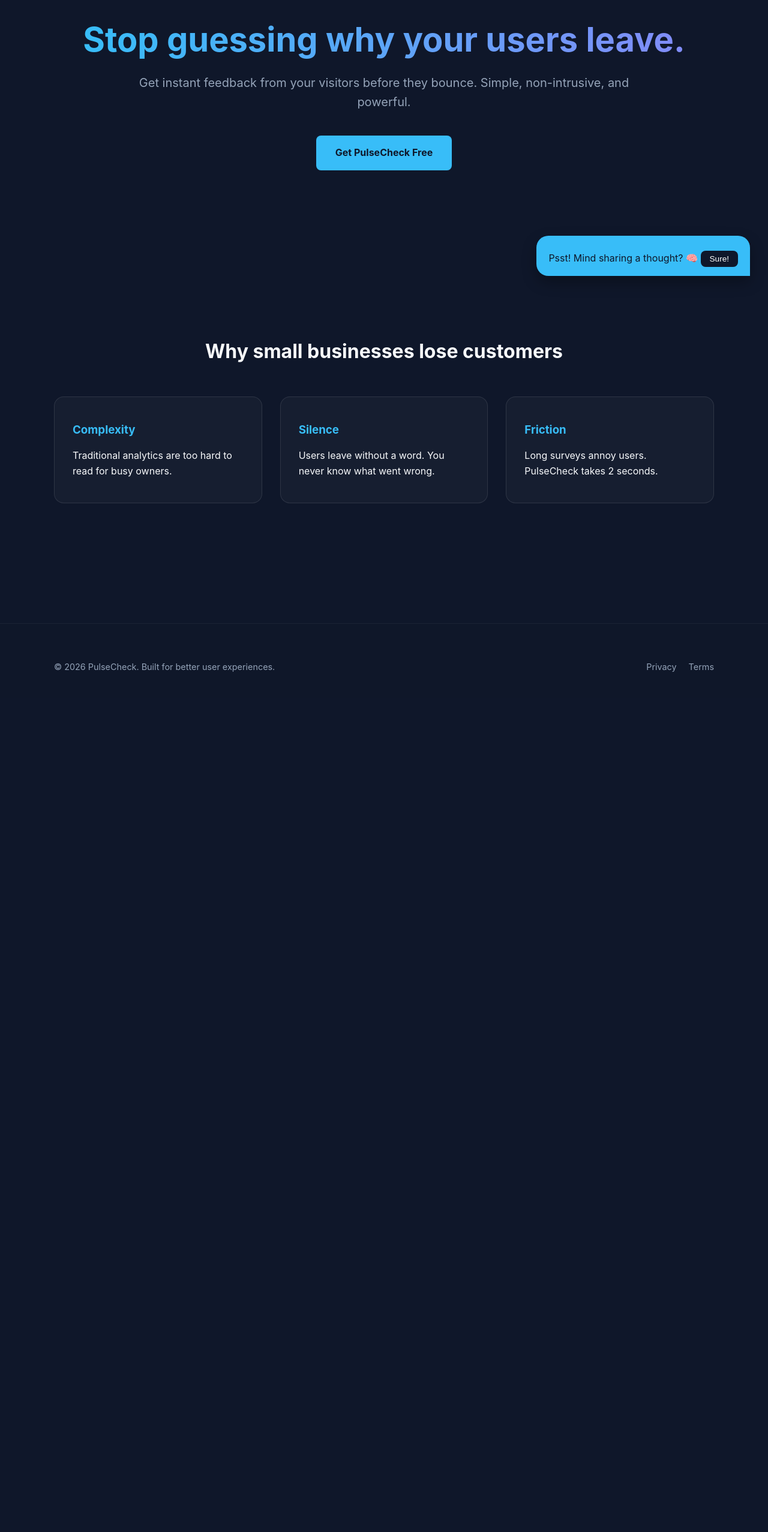
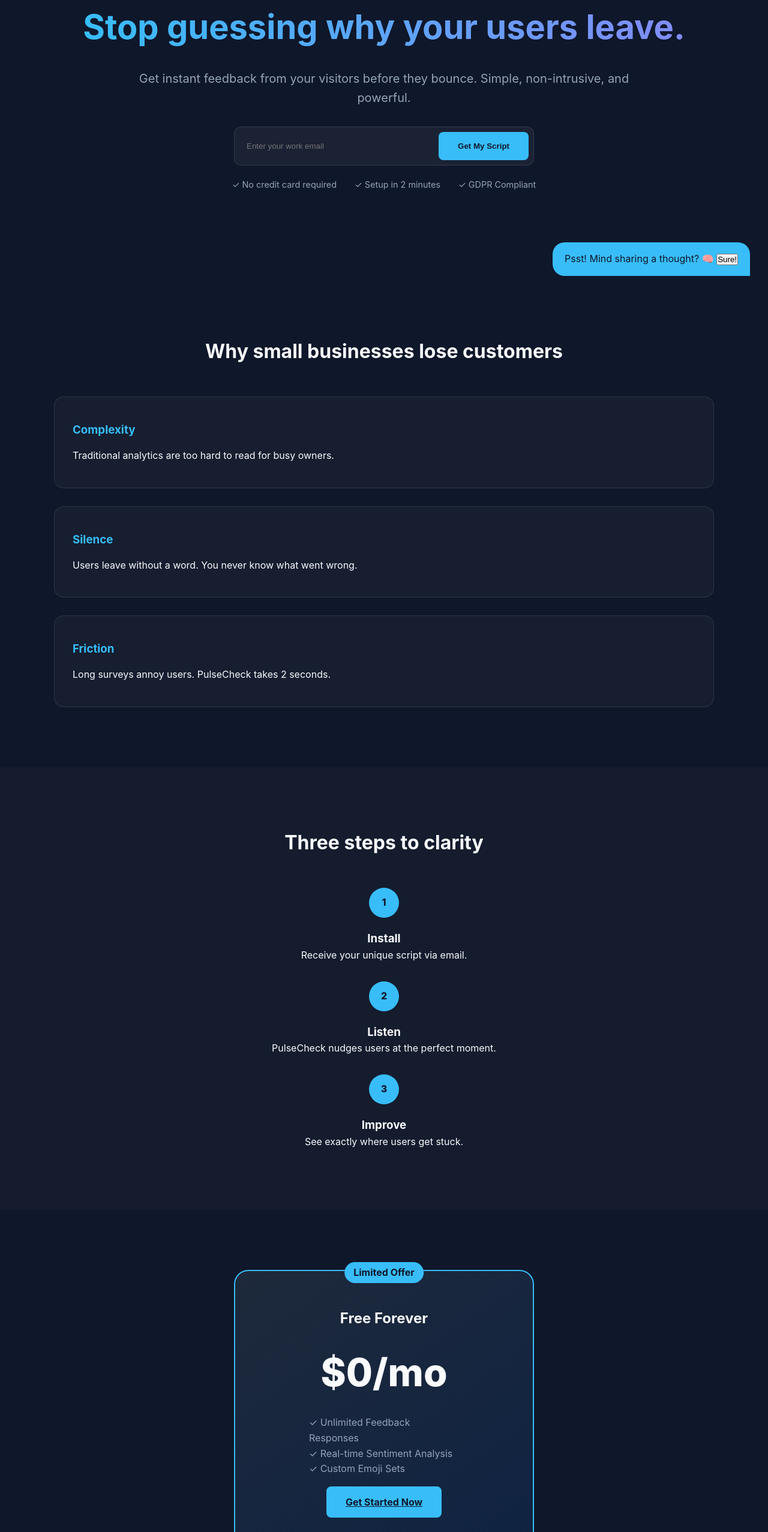
Before and after one commit to sal-can-code/pulsecheck-landing, a plain HTML site: page index.html in a window 1280 px wide. Shown: the part 220-2774 px from the top of the page at 60% size. Before the commit the page ends 1383 px from the top, so only its background shows below. Drawn offline with nearby package versions, Linux system fonts and the light colour scheme.

Commit message:
Added setup html to update email received

```diff
--- a/index.html
+++ b/index.html
@@ -7,7 +7,6 @@
     <link rel="stylesheet" href="styles.css">
 </head>
 <body>
-
     <nav class="navbar">
         <div class="container">
             <div class="logo"><span class="logo-icon">🩺</span> PulseCheck</div>
@@ -19,27 +18,30 @@
             <div class="container hero-inner">
                 <h1>Stop guessing why your users leave.</h1>
                 <p>Get instant feedback from your visitors before they bounce. Simple, non-intrusive, and powerful.</p>
-                <a href="#problems" class="cta-btn">Get PulseCheck Free</a>
+                <form action="setup.html" class="hero-form">
+                    <input type="email" placeholder="Enter your work email" required>
+                    <button type="submit" class="cta-btn">Get My Script</button>
+                </form>
+                <div class="hero-badges">
+                    <span>✓ No credit card required</span>
+                    <span>✓ Setup in 2 minutes</span>
+                    <span>✓ GDPR Compliant</span>
+                </div>
             </div>
         </header>
 
         <section id="problems" class="problems">
             <div class="container">
-                <header class="section-header">
-                    <h2>Why small businesses lose customers</h2>
-                </header>
-
-                <div class="problem-grid">
+                <h2 class="section-title">Why small businesses lose customers</h2>
+                <div class="grid problem-grid">
                     <article class="card">
                         <h3>Complexity</h3>
                         <p>Traditional analytics are too hard to read for busy owners.</p>
                     </article>
-
                     <article class="card">
                         <h3>Silence</h3>
                         <p>Users leave without a word. You never know what went wrong.</p>
                     </article>
-
                     <article class="card">
                         <h3>Friction</h3>
                         <p>Long surveys annoy users. PulseCheck takes 2 seconds.</p>
@@ -47,19 +49,56 @@
                 </div>
             </div>
         </section>
+
+        <section class="how-it-works">
+            <div class="container">
+                <h2 class="section-title">Three steps to clarity</h2>
+                <div class="grid steps-grid">
+                    <div class="step">
+                        <div class="step-num">1</div>
+                        <h3>Install</h3>
+                        <p>Receive your unique script via email.</p>
+                    </div>
+                    <div class="step">
+                        <div class="step-num">2</div>
+                        <h3>Listen</h3>
+                        <p>PulseCheck nudges users at the perfect moment.</p>
+                    </div>
+                    <div class="step">
+                        <div class="step-num">3</div>
+                        <h3>Improve</h3>
+                        <p>See exactly where users get stuck.</p>
+                    </div>
+                </div>
+            </div>
+        </section>
+
+        <section id="pricing" class="pricing">
+            <div class="container">
+                <div class="pricing-card">
+                    <span class="badge">Limited Offer</span>
+                    <h2>Free Forever</h2>
+                    <p class="price">$0<span>/mo</span></p>
+                    <ul class="price-features">
+                        <li>✓ Unlimited Feedback Responses</li>
+                        <li>✓ Real-time Sentiment Analysis</li>
+                        <li>✓ Custom Emoji Sets</li>
+                    </ul>
+                    <a href="#" class="cta-btn">Get Started Now</a>
+                </div>
+            </div>
+        </section>
     </main>
 
     <footer class="footer">
         <div class="container">
-
             <aside id="feedback-system">
                 <div id="feedback-teaser" class="teaser-hidden">
                     <div class="teaser-bubble">
-                        <span class="teaser-text">Psst! Mind sharing a thought? 🧠</span>
+                        <span>Psst! Mind sharing a thought? 🧠</span>
                         <button id="open-widget-btn">Sure!</button>
                     </div>
                 </div>
-
                 <div id="widget-content" class="content-hidden">
                     <h3>How's your experience?</h3>
                     <div class="emoji-row">
@@ -72,9 +111,8 @@
                     </div>
                 </div>
             </aside>
-
             <div class="footer-content">
-                <p>&copy; 2026 PulseCheck. Built for better user experiences.</p>
+                <p>&copy; 2026 PulseCheck. Built for better UX.</p>
                 <div class="footer-links">
                     <span>Privacy</span>
                     <span>Terms</span>
--- a/script.js
+++ b/script.js
@@ -1,3 +1,4 @@
+// ELEMENTS
 const teaser = document.getElementById('feedback-teaser');
 const openBtn = document.getElementById('open-widget-btn');
 const widgetContent = document.getElementById('widget-content');
@@ -5,34 +6,30 @@ const emojiBtns = document.querySelectorAll('.emoji-btn');
 const responseDiv = document.getElementById('feedback-response');
 const responseMsg = document.getElementById('response-msg');
 const emojiRow = document.querySelector('.emoji-row');
+const heroForm = document.querySelector('.hero-form');
+const emailDisplay = document.getElementById('user-email-display');
 
 let hasEngaged = false;
 let firstTriggerHit = false;
 
-// 1. SCROLL & TIME LOGIC
+// 1. LANDING PAGE: FEEDBACK LOGIC
+if (teaser) {
     window.addEventListener('scroll', () => {
         if (hasEngaged || firstTriggerHit) return;
-
         const scrollPercent = (window.scrollY / (document.documentElement.scrollHeight - window.innerHeight)) * 100;
 
         if (scrollPercent > 60) {
             firstTriggerHit = true;
             teaser.classList.add('active');
-
-    // Hide after 4s, then nudge again after 8s
             setTimeout(() => {
                 if (!hasEngaged) {
                     teaser.classList.remove('active');
-
-        setTimeout(() => {
-          if (!hasEngaged) teaser.classList.add('active');
-        }, 8000);
+                    setTimeout(() => { if (!hasEngaged) teaser.classList.add('active'); }, 8000);
                 }
             }, 4000);
         }
     });
 
-// 2. TEASER INTERACTION
     openBtn.addEventListener('click', () => {
         hasEngaged = true;
         teaser.classList.remove('active');
@@ -40,30 +37,33 @@ openBtn.addEventListener('click', () => {
         widgetContent.classList.remove('content-hidden');
     });
 
-// 3. EMOJI FEEDBACK & CONFETTI
     emojiBtns.forEach(btn => {
         btn.addEventListener('click', () => {
-    // Fire Confetti!
-    confetti({
-      particleCount: 100,
-      spread: 70,
-      origin: { y: 0.7 },
-      colors: ['#38bdf8', '#818cf8', '#ffffff']
-    });
-
-    const type = btn.getAttribute('data-type');
+            if (typeof confetti === 'function') {
+                confetti({ particleCount: 100, spread: 70, origin: { y: 0.7 } });
+            }
             const messages = {
                 love: "Awesome! Glad you're liking it. 🚀",
                 neutral: "Thanks for the feedback! 👍",
-      confused: "Oh no! What's confusing? We're on it. 🛠️"
+                confused: "Oh no! We're on it. 🛠️"
             };
-
-    responseMsg.innerText = messages[type] || messages.neutral;
+            responseMsg.innerText = messages[btn.dataset.type] || "Thanks!";
             emojiRow.classList.add('hidden');
             responseDiv.classList.remove('hidden');
-
-    setTimeout(() => {
-      widgetContent.classList.add('content-hidden');
-    }, 2500);
+            setTimeout(() => { widgetContent.classList.add('content-hidden'); }, 2500);
         });
     });
+}
+
+// 2. LANDING PAGE: FORM SUBMISSION
+if (heroForm) {
+    heroForm.addEventListener('submit', () => {
+        const emailInput = heroForm.querySelector('input[type="email"]').value;
+        localStorage.setItem('userEmail', emailInput);
+    });
+}
+
+// 3. SETUP PAGE: DISPLAY EMAIL
+if (emailDisplay) {
+    emailDisplay.innerText = localStorage.getItem('userEmail') || 'your email';
+}
--- a/styles.css
+++ b/styles.css
@@ -1,6 +1,3 @@
-/* ==========================================
-   1. SETUP & GLOBAL VARIABLES
-   ========================================== */
 :root {
   --primary: #38bdf8;
   --bg-dark: #0f172a;
@@ -9,17 +6,8 @@
   --glass: rgba(255, 255, 255, 0.03);
 }
 
-  /* RESET & BASE STYLES */
-  * {
-    margin: 0;
-    padding: 0;
-    box-sizing: border-box;
-  }
-
-  html {
-    scroll-behavior: smooth;
-  }
-
+* { margin: 0; padding: 0; box-sizing: border-box; }
+html { scroll-behavior: smooth; }
 body {
   font-family: 'Inter', sans-serif;
   background-color: var(--bg-dark);
@@ -28,269 +16,101 @@
   overflow-x: hidden;
 }
 
-  /* UNIVERSAL CONTAINER */
-  .container {
-    width: 90%;
-    max-width: 1100px;
-    margin: 0 auto;
-  }
+.container { width: 90%; max-width: 1100px; margin: 0 auto; }
+.grid { display: grid; gap: 30px; }
 
-  /* ==========================================
-     2. NAVIGATION BAR
-     ========================================== */
+/* NAVIGATION */
 .navbar {
   position: fixed;
-    top: 0;
-    width: 100%;
-    z-index: 1000;
+  top: 0; width: 100%; z-index: 1000;
   background: rgba(15, 23, 42, 0.8);
   backdrop-filter: blur(12px);
   border-bottom: 1px solid rgba(255, 255, 255, 0.05);
 }
+.logo { font-size: 1.5rem; font-weight: 800; padding: 1rem 0; display: flex; align-items: center; gap: 8px; }
+.logo-icon { background: linear-gradient(135deg, var(--primary), #818cf8); padding: 4px; border-radius: 6px; }
 
-  .logo {
-    font-size: 1.5rem;
-    font-weight: 800;
-    padding: 1rem 0;
-    display: flex;
-    align-items: center;
-    gap: 8px;
+/* HERO */
+.hero { min-height: 85vh; display: flex; align-items: center; text-align: center; padding-top: 80px; }
+.hero-inner { display: flex; flex-direction: column; align-items: center; width: 100%; }
+h1 {
+  font-size: clamp(2.2rem, 5vw + 1rem, 3.5rem);
+  margin-bottom: 1.5rem;
+  background: linear-gradient(90deg, var(--primary), #818cf8);
+  -webkit-background-clip: text; -webkit-text-fill-color: transparent;
+}
+.hero p { font-size: clamp(1.1rem, 1vw + 0.8rem, 1.25rem); color: var(--text-muted); max-width: 65ch; margin-bottom: 2rem; }
+
+/* HERO FORM */
+.hero-form {
+  display: flex; background: rgba(255, 255, 255, 0.05);
+  padding: 8px; border-radius: 12px; border: 1px solid rgba(255, 255, 255, 0.1);
+  max-width: 500px; width: 100%; margin-bottom: 20px;
+}
+.hero-form input { flex: 1; background: transparent; border: none; padding: 12px; color: white; outline: none; }
+.hero-badges { display: flex; gap: 30px; color: var(--text-muted); font-size: 0.9rem; }
+
+.cta-btn {
+  background-color: var(--primary); color: var(--bg-dark);
+  padding: 16px 32px; border-radius: 8px; font-weight: bold;
+  border: none; cursor: pointer; transition: transform 0.2s;
+}
+.cta-btn:hover { transform: scale(1.05); background-color: #7dd3fc; }
+
+/* SECTIONS */
+.problems, .how-it-works, .pricing { padding: 100px 0; text-align: center; }
+.section-title { font-size: 2rem; margin-bottom: 50px; }
+.card {
+  background: var(--glass); border: 1px solid rgba(255, 255, 255, 0.1);
+  padding: 40px 30px; border-radius: 16px; text-align: left; transition: 0.3s;
+}
+.card:hover { border-color: var(--primary); transform: translateY(-10px); }
+.card h3 { color: var(--primary); margin-bottom: 15px; }
+
+/* STEPS */
+.how-it-works { background: rgba(255, 255, 255, 0.02); }
+.step-num {
+  width: 50px; height: 50px; background: var(--primary); color: var(--bg-dark);
+  border-radius: 50%; display: flex; align-items: center; justify-content: center;
+  font-weight: 800; margin: 0 auto 20px;
 }
 
-  .logo-icon {
-    background: linear-gradient(135deg, var(--primary), #818cf8);
-    padding: 4px;
-    border-radius: 6px;
+/* PRICING */
+.pricing-card {
+  background: linear-gradient(145deg, #1e293b, #0f2342);
+  border: 2px solid var(--primary); padding: 60px 40px; border-radius: 24px;
+  max-width: 500px; margin: 0 auto; position: relative;
 }
+.badge { position: absolute; top: -15px; left: 50%; transform: translateX(-50%); background: var(--primary); color: var(--bg-dark); padding: 5px 15px; border-radius: 20px; font-weight: bold; }
+.price { font-size: 4rem; font-weight: 800; margin: 20px 0; }
+.price-features { list-style: none; text-align: left; max-width: 250px; margin: 0 auto 30px; color: var(--text-muted); }
 
-  /* ==========================================
-     3. HEADER / HERO SECTION
-     ========================================== */
-  .hero {
-    min-height: 85vh;
-    display: flex;
-    align-items: center;
-    text-align: center;
-    padding-top: 80px;
+/* FEEDBACK WIDGET */
+#feedback-teaser, #widget-content { position: fixed; bottom: 120px; right: 30px; z-index: 2000; }
+#feedback-teaser { right: -450px; transition: right 0.6s cubic-bezier(0.175, 0.885, 0.32, 1.275); }
+#feedback-teaser.active { right: 30px; }
+.teaser-bubble { background: var(--primary); color: var(--bg-dark); padding: 15px 20px; border-radius: 20px 20px 0 20px; }
+#widget-content { background: #1e293b; padding: 25px; border-radius: 16px; width: 300px; border: 1px solid rgba(255,255,255,0.1); }
+.emoji-btn { background: none; border: none; font-size: 2rem; cursor: pointer; transition: 0.2s; }
+.emoji-btn:hover { transform: scale(1.3); }
+
+/* SETUP PAGE SPECIFIC */
+.setup-page { background: #020617; padding-top: 140px; }
+.setup-card { background: #1e293b; border-radius: 20px; padding: 40px; max-width: 600px; margin: 0 auto; text-align: center; border: 1px solid rgba(255,255,255,0.1); }
+.icon-circle { width: 80px; height: 80px; background: rgba(56,189,248,0.1); color: var(--primary); font-size: 2.5rem; display: flex; align-items: center; justify-content: center; border-radius: 50%; margin: 0 auto 20px; }
+.next-steps { background: rgba(255,255,255,0.03); padding: 25px; border-radius: 12px; margin: 30px 0; text-align: left; }
+.next-steps ul { list-style: none; }
+.next-steps li { margin-bottom: 10px; color: var(--text-muted); }
+.next-steps li::before { content: '→ '; color: var(--primary); }
+.setup-footer { display: flex; justify-content: space-between; align-items: center; margin-top: 30px; }
+
+/* UTILS & RESPONSIVE */
+.content-hidden, .hidden { display: none; }
+@keyframes fadeIn { from { opacity: 0; transform: translateY(10px); } to { opacity: 1; transform: translateY(0); } }
+.email-success { animation: fadeIn 0.6s ease-out; }
+
+@media (max-width: 768px) {
+  .hero-form, .hero-badges { flex-direction: column; }
+  .grid { grid-template-columns: 1fr; }
+  #feedback-teaser, #widget-content { right: 5%; left: 5%; width: 90%; }
 }
-
-  .hero-inner {
-    display: flex;
-    flex-direction: column;
-    align-items: center;
-  }
-
-  h1 {
-    font-size: clamp(2.2rem, 5vw + 1rem, 3.5rem);
-    line-height: 1.1;
-    margin-bottom: 1.5rem;
-    background: linear-gradient(90deg, var(--primary), #818cf8);
-    background-clip: text;
-    -webkit-background-clip: text;
-    -webkit-text-fill-color: transparent;
-  }
-
-  .hero p {
-    font-size: clamp(1rem, 1vw + 0.8rem, 1.25rem);
-    color: var(--text-muted);
-    max-width: 65ch;
-  }
-
-  .cta-btn {
-    display: inline-block;
-    text-decoration: none;
-    background-color: var(--primary);
-    color: var(--bg-dark);
-    padding: 16px 32px;
-    border-radius: 8px;
-    font-weight: bold;
-    margin-top: 2.5rem;
-    transition: transform 0.2s ease, background 0.2s ease;
-  }
-
-  .cta-btn:hover {
-    transform: scale(1.05);
-    background-color: #7dd3fc;
-  }
-
-  /* ==========================================
-     4. PROBLEM SECTION & GRID
-     ========================================== */
-  .problems {
-    padding: 100px 0;
-    text-align: center;
-  }
-
-  .section-header h2 {
-    font-size: 2rem;
-    margin-bottom: 50px;
-  }
-
-  .problem-grid {
-    display: grid;
-    grid-template-columns: repeat(auto-fit, minmax(300px, 1fr));
-    gap: 30px;
-  }
-
-  .card {
-    background: var(--glass);
-    border: 1px solid rgba(255, 255, 255, 0.1);
-    padding: 40px 30px;
-    border-radius: 16px;
-    text-align: left;
-    transition: all 0.3s ease;
-  }
-
-  .card:hover {
-    border-color: var(--primary);
-    transform: translateY(-10px);
-    background: rgba(255, 255, 255, 0.05);
-  }
-
-  .card h3 {
-    color: var(--primary);
-    margin-bottom: 15px;
-  }
-
-  /* ==========================================
-     5. FEEDBACK SYSTEM (Floating above Footer)
-     ========================================== */
-  #feedback-teaser, #widget-content {
-    position: fixed;
-    bottom: 120px; /* Aligned to sit above footer links */
-    right: 30px;
-    z-index: 2000;
-  }
-
-  /* TEASER SLIDE LOGIC */
-  #feedback-teaser {
-    right: -450px; /* Initially off-screen */
-    display: flex;
-    align-items: center;
-    transition: right 0.6s cubic-bezier(0.175, 0.885, 0.32, 1.275);
-  }
-
-  #feedback-teaser.active {
-    right: 30px;
-  }
-
-  .teaser-bubble {
-    background: var(--primary);
-    color: var(--bg-dark);
-    padding: 15px 20px;
-    border-radius: 20px 20px 0 20px;
-    box-shadow: 0 10px 25px rgba(0,0,0,0.3);
-  }
-
-  #open-widget-btn {
-    background: var(--bg-dark);
-    color: white;
-    border: none;
-    padding: 6px 15px;
-    border-radius: 8px;
-    margin-top: 10px;
-    cursor: pointer;
-    font-size: 0.85rem;
-  }
-
-  /* MAIN WIDGET BOX */
-  #widget-content {
-    background: #1e293b;
-    border: 1px solid rgba(255, 255, 255, 0.1);
-    padding: 25px;
-    border-radius: 16px;
-    width: 300px;
-    box-shadow: 0 20px 40px rgba(0, 0, 0, 0.4);
-    backdrop-filter: blur(10px);
-  }
-
-  .emoji-row {
-    display: flex;
-    justify-content: space-around;
-    margin-top: 20px;
-  }
-
-  .emoji-btn {
-    background: none;
-    border: none;
-    font-size: 2rem;
-    cursor: pointer;
-    transition: transform 0.2s;
-  }
-
-  .emoji-btn:hover {
-    transform: scale(1.3);
-  }
-
-  /* ==========================================
-     6. FOOTER SECTION
-     ========================================== */
-  .footer {
-    padding: 60px 0 40px 0;
-    margin-top: 100px;
-    border-top: 1px solid rgba(255, 255, 255, 0.05);
-    background: rgba(15, 23, 42, 0.8);
-    position: relative;
-  }
-
-  .footer-content {
-    display: flex;
-    justify-content: space-between;
-    align-items: center;
-    flex-wrap: wrap;
-    gap: 20px;
-    font-size: 0.9rem;
-    color: var(--text-muted);
-  }
-
-  .footer-links {
-    display: flex;
-    gap: 20px;
-  }
-
-  /* VISIBILITY UTILITIES */
-  .content-hidden, .hidden {
-    display: none;
-  }
-  /* ==========================================
-   7. MOBILE RESPONSIVENESS
-   Adjusts layout for screens smaller than 768px
-   ========================================== */
-@media (max-width: 768px) {
-  /* HERO: Reduce font sizes so they don't wrap awkwardly */
-  h1 {
-    font-size: 2rem;
-  }
-
-  .hero p {
-    font-size: 1rem;
-  }
-
-  /* GRID: Force cards to stack in a single column */
-  .problem-grid {
-    grid-template-columns: 1fr;
-    gap: 20px;
-  }
-
-  /* WIDGET: Center the popup and make it slightly smaller */
-  #feedback-teaser, #widget-content {
-    right: 5%;
-    left: 5%; /* Centers it on mobile */
-    width: 90%;
-    bottom: 80px; /* Moves it closer to the bottom on small screens */
-  }
-
-  #feedback-teaser.active {
-    right: 5%;
-  }
-
-  /* FOOTER: Stack links vertically for easier tapping */
-  .footer-content {
-    flex-direction: column;
-    text-align: center;
-  }
-
-  .footer-links {
-    justify-content: center;
-  }
-}
```
Also changed, not shown: package.json (deleted, +0 -8 lines), page2.html (deleted, +0 -19 lines), setup.html (added, +40 -0 lines), 2 other files. Lines whose indentation alone changed are shown as unchanged.
